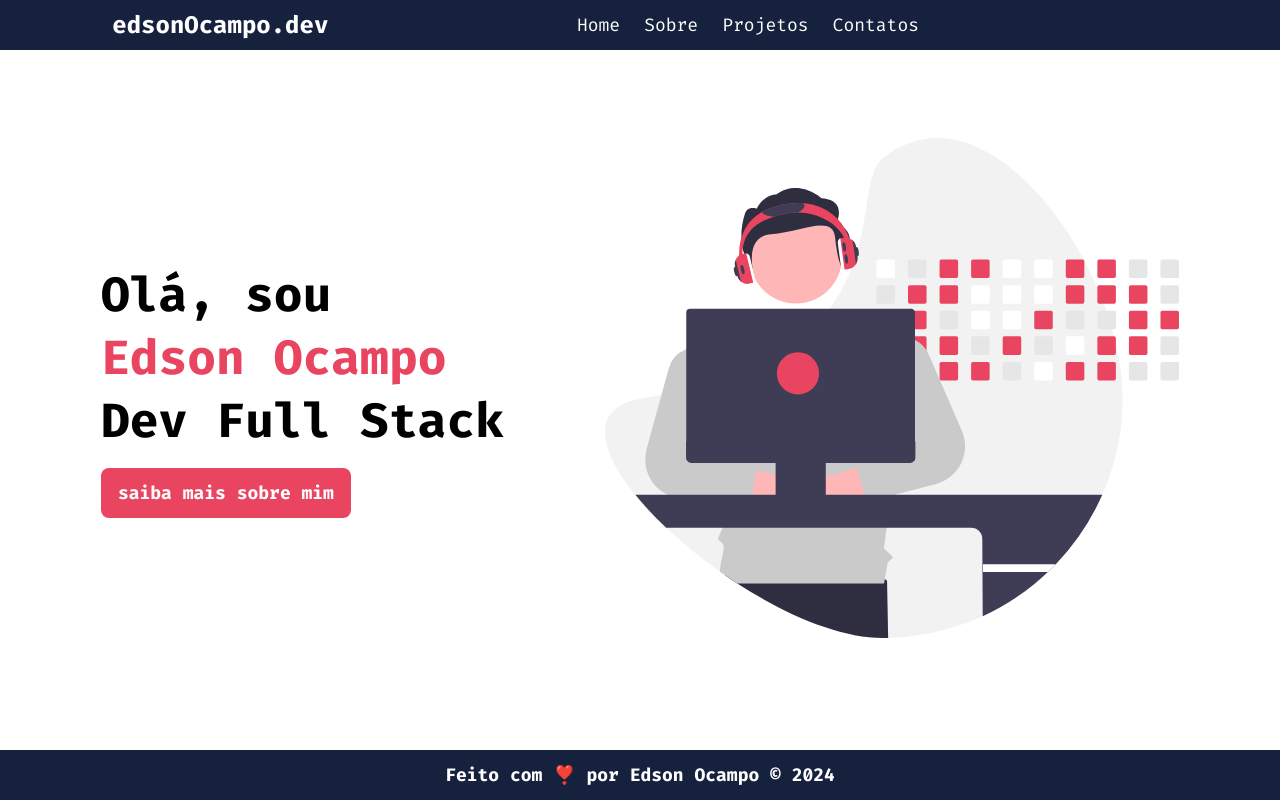
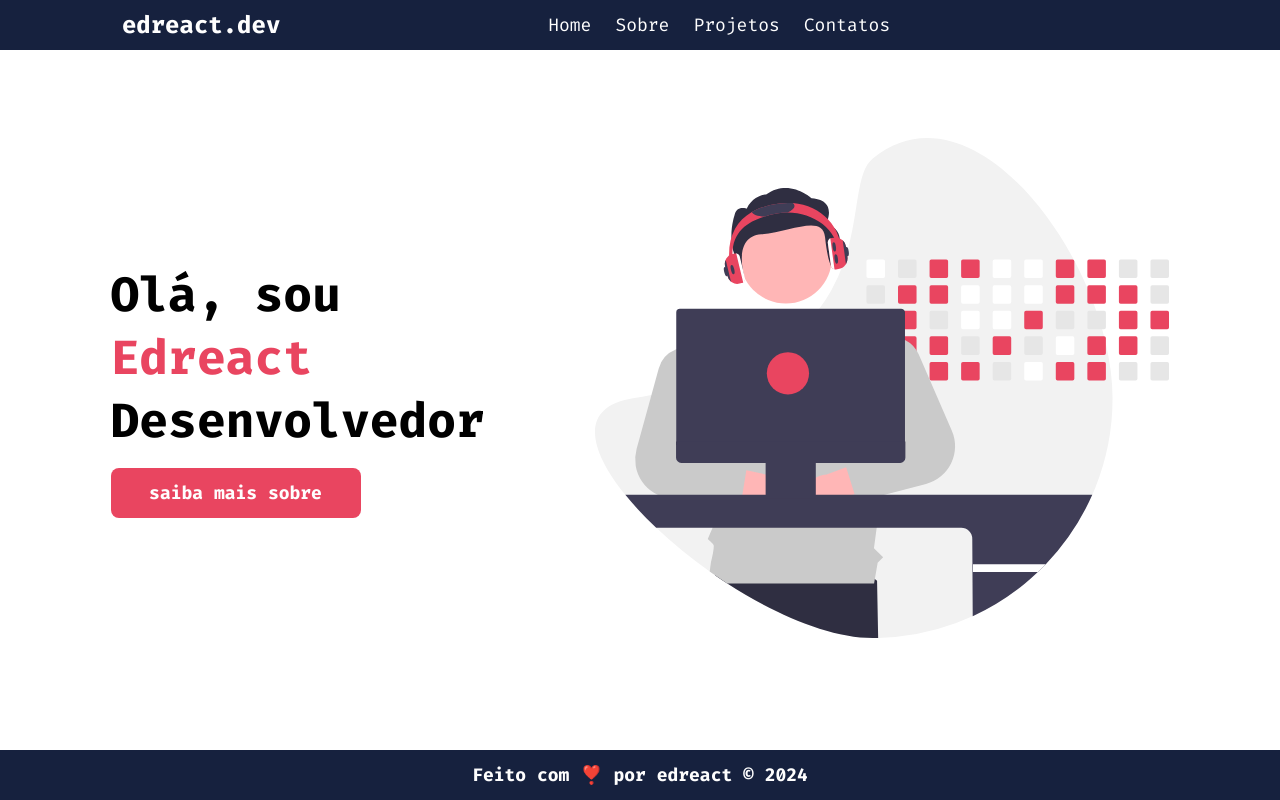
Before and after one commit to edreact/portfolio, a React (Vite) app: page / in a window 1280 px wide. Built offline with nearby package versions, Linux system fonts and the light colour scheme.

Commit message:
Atualização 4-10-2024

```diff
--- a/src/components/Footer/index.jsx
+++ b/src/components/Footer/index.jsx
@@ -2,7 +2,7 @@ import styles from "./Footer.module.css";
 function Footer(){
     return(
         <footer className={styles.footer} >
-            Feito com ❣️ por Edson Ocampo &copy; 2024
+            Feito com ❣️ por edreact &copy; 2024
         </footer>
     )
 }
--- a/src/components/Header/index.jsx
+++ b/src/components/Header/index.jsx
@@ -12,7 +12,7 @@ function Header() {
   return (
     <header className={styles.header}>
       <Link to="/">
-        <span>edsonOcampo.dev</span>
+        <span>edreact.dev</span>
       </Link>
       <nav
         className={`${styles.menuSandwich} ${ showMenu ? styles.show : '' }`}
--- a/src/pages/Contatos/index.jsx
+++ b/src/pages/Contatos/index.jsx
@@ -13,7 +13,7 @@ function Contatos() {
 
                 <div className={styles.icones}>
 
-                    <a href='mailto:edson@gmail.com' target='_blank' rel='noopener noreferrer'>
+                    <a href='mailto:edreact@gmail.com' target='_blank' rel='noopener noreferrer'>
                         <GoMail className={styles.icone} />
                     </a>
 
--- a/src/pages/Home/index.jsx
+++ b/src/pages/Home/index.jsx
@@ -7,12 +7,12 @@ function Home() {
         <div className={styles.apresentacao}>
           <p>
             Olá, sou <br />
-            <span>Edson Ocampo</span>
+            <span>Edreact</span>
             <br />
-            Dev Full Stack
+            Desenvolvedor
           </p>
           <Link to="/sobre" className={`${styles.btn} ${styles.btn_red}`}>
-            saiba mais sobre mim
+            saiba mais sobre
           </Link>
         </div>
         <figure>
--- a/src/pages/Sobre/index.jsx
+++ b/src/pages/Sobre/index.jsx
@@ -17,8 +17,8 @@ function Sobre() {
                 <div className={styles.textos}>
                     <h2>Sobre</h2>
 
-                    <p>Sou <span>Edson</span> <br />
-                    <strong>Dev</strong> </p>
+                    <p>Sou <span>Edreact</span> <br />
+                    <strong>Desenlvolvedro web</strong> </p>
 
                     <p>Trabalho com desenvolvimento Web</p>
 
```
Also changed, not shown: src/routes.jsx (+16 -16 lines).
